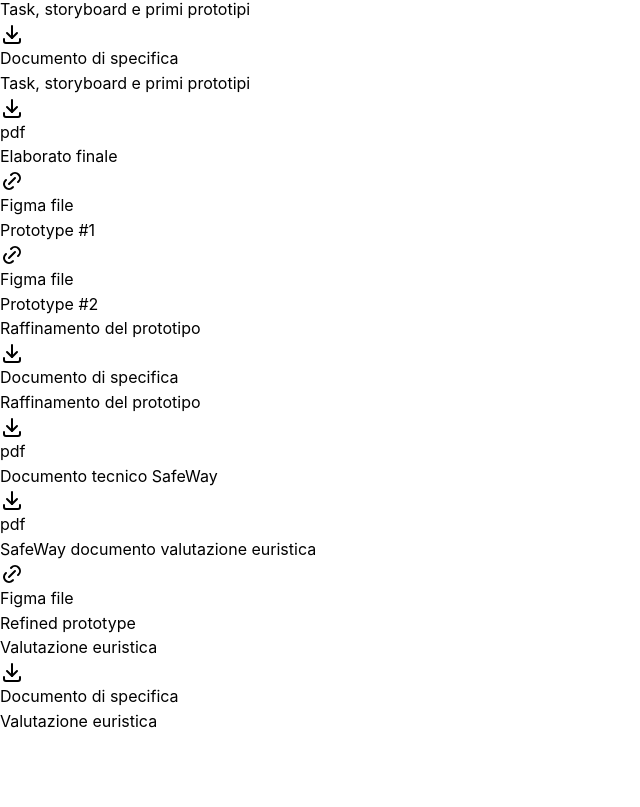
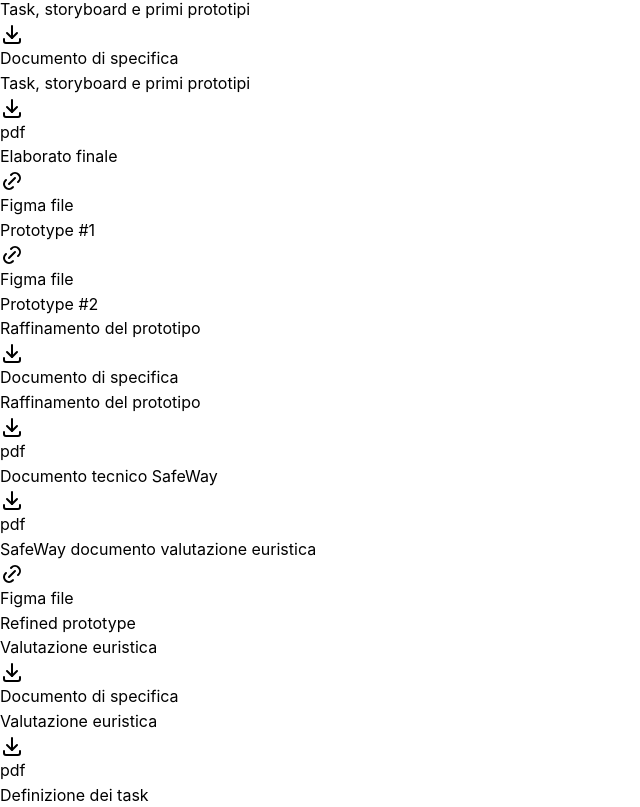
Before and after one commit to Masterquiz/Brain-Street-7, a Next.js app: page /assignments in a window 1280 px wide. Shown: the part 734-1541 px from the top of the page, without its empty margins (0-640 px from the left). Before the commit the page ends 1468 px from the top, so only its background shows below. Built offline with nearby package versions, Linux system fonts and the light colour scheme.

Commit message:
Add: New document

```diff
--- a/src/data/assignments.ts
+++ b/src/data/assignments.ts
@@ -120,6 +120,11 @@ export const assignments = [
         type: "pdf",
         description: "Documento di specifica",
       },
+      {
+        name: "Definizione dei task",
+        src: "/assignments/C5/definizione_dei_task.pdf",
+        type: "pdf",
+      },
     ],
   },
   {
```
Also changed, not shown: 2 other files (tests, documents, lock files or other folders).
